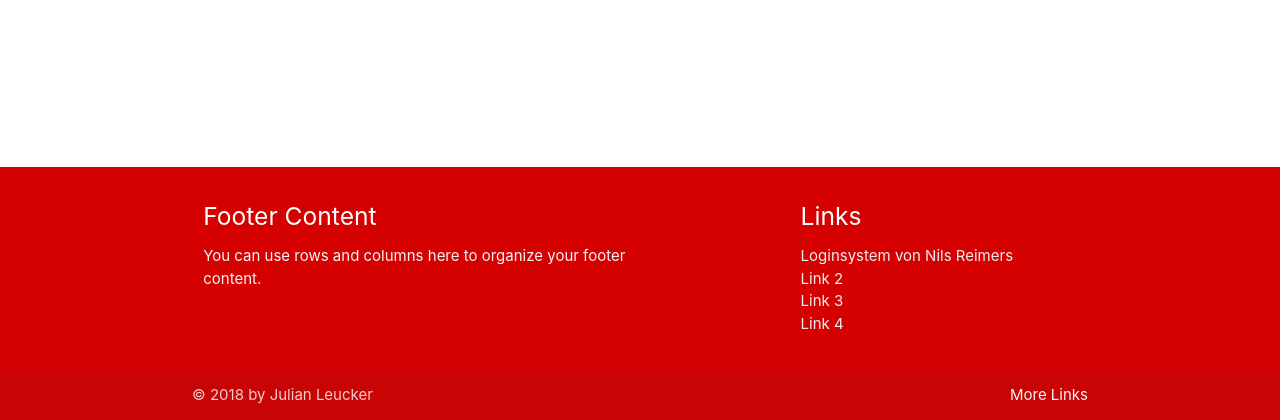
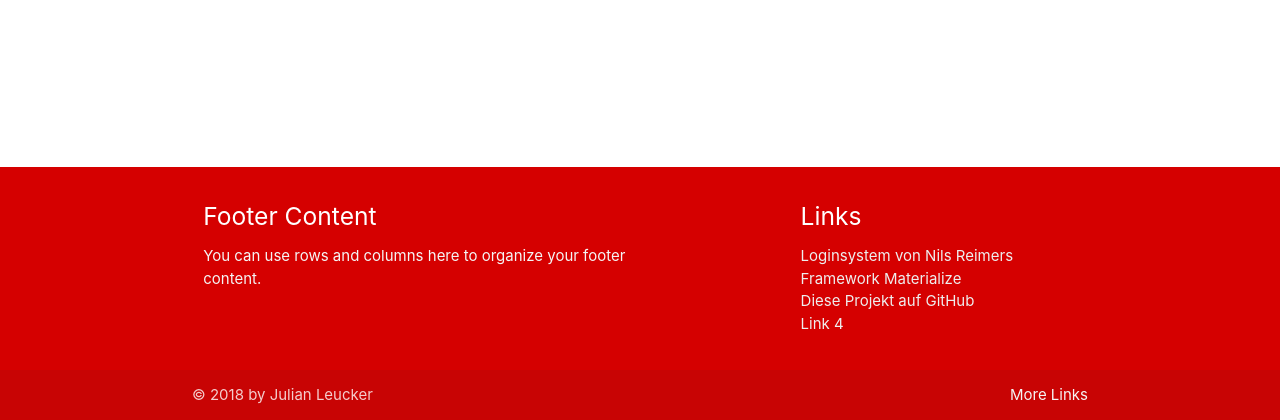
Before and after one commit to ZugBahnHof/MPOS, a PHP site: page /?msg=1 in a window 1280 px wide. Shown: the part 380-800 px from the top of the page. Run offline with PHP 8.4, Linux system fonts and the light colour scheme; data that the repository does not hold is empty; a stand-in replaces the project's code that opens the database connection.

```diff
--- a/inc/footer.inc.php
+++ b/inc/footer.inc.php
@@ -21,8 +21,8 @@ if (strlen($modaltext) > 1) {
             <h5 class="white-text">Links</h5>
             <ul>
               <li><a class="grey-text text-lighten-3" href="https://www.php-einfach.de/experte/php-codebeispiele/loginscript/">Loginsystem von Nils Reimers</a></li>
-              <li><a class="grey-text text-lighten-3" href="#!">Link 2</a></li>
-              <li><a class="grey-text text-lighten-3" href="#!">Link 3</a></li>
+              <li><a class="grey-text text-lighten-3" href="https://next.materializecss.com">Framework Materialize</a></li>
+              <li><a class="grey-text text-lighten-3" href="https://github.com/ZugBahnHof/MPOS">Diese Projekt auf GitHub</a></li>
               <li><a class="grey-text text-lighten-3" href="#!">Link 4</a></li>
             </ul>
           </div>
```
Also changed, not shown: empfang.php (+21 -1 lines).
